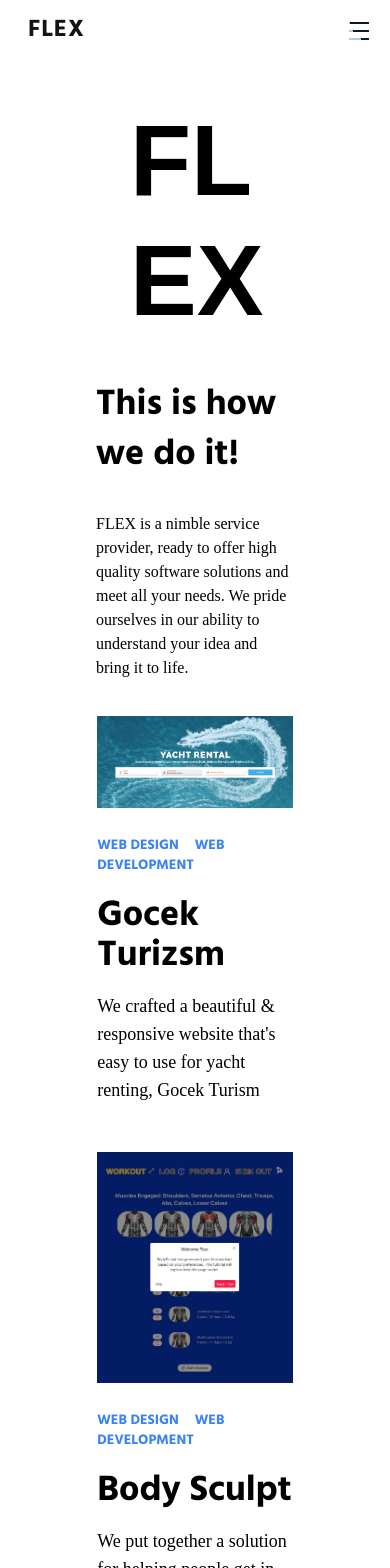
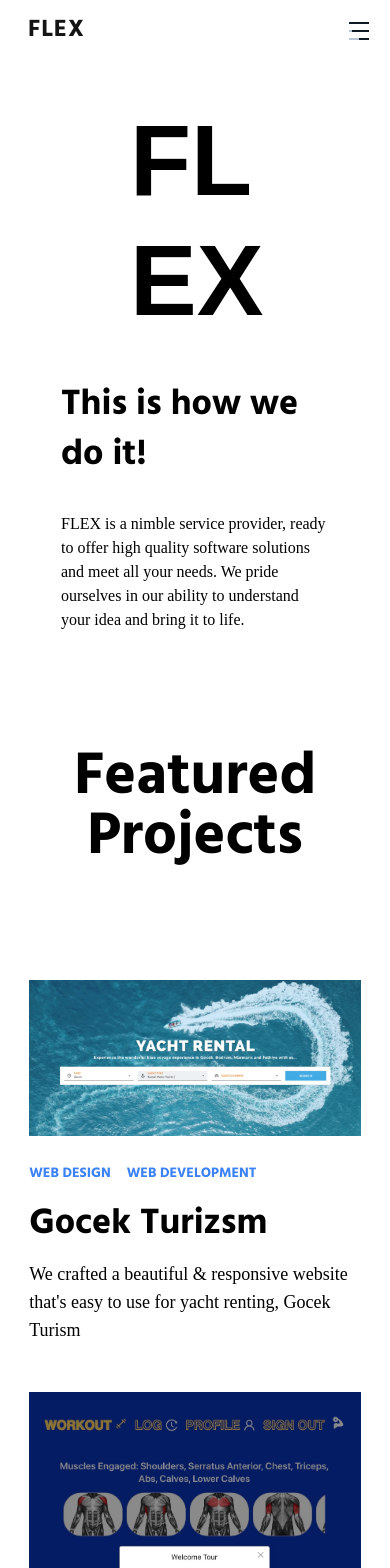
Before and after one commit to PaulGansca/Flex, a React (Vite) app: page /our-work in a window 390 px wide. Shown: the top 1568 px of the page. Built offline with nearby package versions, Linux system fonts and the light colour scheme; a web font is replaced by a local one.

Commit message:
update navbar

```diff
--- a/src/components/Navbar.tsx
+++ b/src/components/Navbar.tsx
@@ -16,6 +16,7 @@ export const Navbar = () => {
           }, (index + 1) * 50);
         });
     } else {
+      window.scrollTo(0, 0);
       document
         .querySelectorAll(".overlay-menu li")
         .forEach(function (i, index) {
--- a/src/pages/OurWork.tsx
+++ b/src/pages/OurWork.tsx
@@ -9,7 +9,7 @@ const OurWorkPage = () => {
     useLoadAnimation();
 
   return (
-    <div ref={ref} className="h-full flex m-20 flex-wrap ">
+    <div ref={ref} className="h-full flex m-20 max-lg:mx-0 flex-wrap">
       <div
         className={`w-full flex max-md:flex-col text-black items-center ${
           loadAnimationOnMount ? "mounted" : "first-render"
@@ -29,16 +29,19 @@ const OurWorkPage = () => {
           </p>
         </div>
       </div>
-      <div className="lg:px-[12%] px-[7.5%] bg-white relative text-black">
+      <div
+        ref={ref2}
+        className="lg:px-[12%] px-[7.5%] bg-white relative text-black"
+      >
         <div
-          ref={ref2}
-          className="flex justify-around sm:justify-start items-start flex-wrap"
+          className={`flex justify-around sm:justify-start items-start flex-wrap ${
+            loadAnimationOnMount2 ? "mounted" : "first-render"
+          }`}
         >
-          <div
-            className={`flex flex-wrap justify-between items-center w-full pt-4 pb-20 sm:pb-60 ${
-              loadAnimationOnMount2 ? "mounted" : "first-render"
-            }`}
-          >
+          <h1 className="font-title text-6xl mx-auto text-center my-24">
+            Featured Projects
+          </h1>
+          <div className="flex flex-wrap justify-between items-center w-full pt-4 pb-20 sm:pb-60">
             <FeaturedProject
               img={Gocek}
               title={"Gocek Turizsm"}
```
